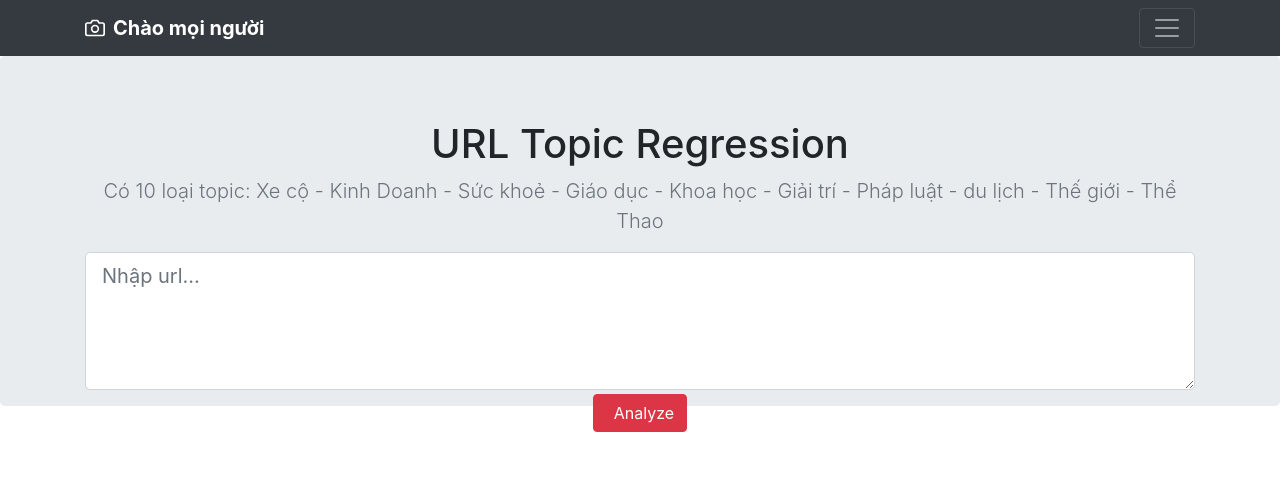
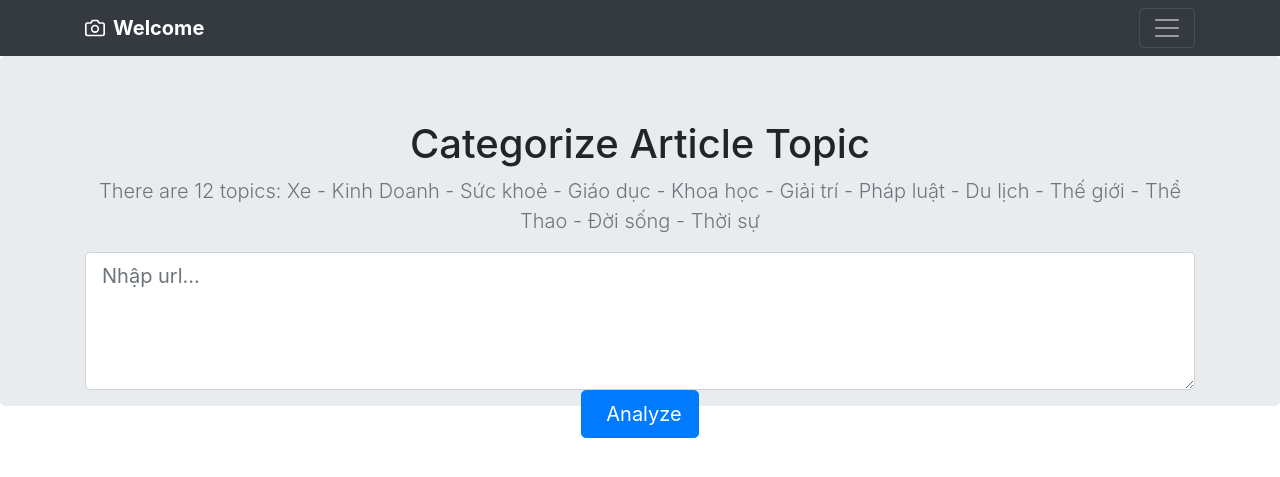
Before and after one commit to Nauddddd/CategorizeArticleTopic, a Django app: page / in a window 1280 px wide. Shown: the top 477 px of the page. Run offline with Django 3.2, Linux system fonts and the light colour scheme; parts of the project's set-up code (start-up, migrations or seed data) failed here and were passed over; some libraries are stand-ins or nearby versions.

Commit message:
First commit

```diff
--- a/regressionTopic/views.py
+++ b/regressionTopic/views.py
@@ -36,16 +36,18 @@ def getContent(url):
 
 # Create your views here.
 def home_view(request):
-    dic = {0: 'the-gioi',
-           1: 'du-lich',
-           2: 'the-thao',
-           3: 'giao-duc',
-           4: 'giai-tri',
-           5: 'phap-luat',
-           6: 'khoa-hoc',
-           7: 'suc-khoe',
-           8: 'kinh-doanh',
-           9: 'oto-xe-may'}
+    dic = {9: 'Thế giới',
+           1: 'Du lịch',
+           6: 'Thể thao',
+           7: 'Giáo dục',
+           4: 'Giải trí',
+           5: 'Pháp luật',
+           2: 'Khoa học',
+           8: 'Sức khỏe',
+           10: 'Kinh doanh',
+           3: 'Xe',
+           11: 'Thời sự',
+           0: 'Đời sống'}
 
     template_name = "index.html"
     l = []
@@ -79,7 +81,7 @@ def home_view(request):
         if len(urls) > 0:
             a = np.array(a).reshape(-1,)
             a = tokenizer.texts_to_sequences(a)
-            a = pad_sequences(a, maxlen=2029)
+            a = pad_sequences(a, maxlen=2001)
             ak = model.predict(a)
 
             for ii in ak:
--- a/templates/index.html
+++ b/templates/index.html
@@ -1,7 +1,7 @@
 <html lang="en">
 
 <head>
-    <title>Topic Paper Regression</title>
+    <title>Categorize Article Topic</title>
     <meta charset="utf-8">
     <meta name="viewport" content="width=device-width, initial-scale=1, shrink-to-fit=no">
     <link rel="stylesheet" href="https://maxcdn.bootstrapcdn.com/bootstrap/4.0.0/css/bootstrap.min.css"
@@ -20,12 +20,12 @@
             <div class="row">
                 <div class="col-sm-8 col-md-7 py-4">
                     <h4 class="text-white">About</h4>
-                    <p class="text-muted">Made by Kien - Quang</p>
+                    <p class="text-muted">Made by Duẫn - Thành</p>
                 </div>
                 <div class="col-sm-4 offset-md-1 py-4">
                     <h4 class="text-white">Contact</h4>
                     <ul class="list-unstyled">
-                        <li><a href="https://www.facebook.com/Phatan.pa/" class="text-white">Like on Facebook</a></li>
+                        <li><a href="https://www.facebook.com/nauddddd/" class="text-white">Like on Facebook</a></li>
                     </ul>
                 </div>
             </div>
@@ -40,7 +40,7 @@
                     <path d="M23 19a2 2 0 0 1-2 2H3a2 2 0 0 1-2-2V8a2 2 0 0 1 2-2h4l2-3h6l2 3h4a2 2 0 0 1 2 2z"></path>
                     <circle cx="12" cy="13" r="4"></circle>
                 </svg>
-                <strong>Chào mọi người</strong>
+                <strong>Welcome</strong>
             </a>
             <button class="navbar-toggler" type="button" data-toggle="collapse" data-target="#navbarHeader"
                     aria-controls="navbarHeader" aria-expanded="false" aria-label="Toggle navigation">
@@ -53,9 +53,9 @@
 
 <section class="jumbotron text-center" style="height: 350px">
     <div class="container">
-        <h1 class="jumbotron-heading">URL Topic Regression</h1>
-        <p class="lead text-muted">Có 10 loại topic: Xe cộ - Kinh Doanh - Sức khoẻ - Giáo dục - Khoa học - Giải trí
-            - Pháp luật - du lịch - Thế giới - Thể Thao</p>
+        <h1 class="jumbotron-heading">Categorize Article Topic</h1>
+        <p class="lead text-muted"> There are 12 topics: Xe - Kinh Doanh - Sức khoẻ - Giáo dục - Khoa học - Giải trí
+            - Pháp luật - Du lịch - Thế giới - Thể Thao - Đời sống - Thời sự</p>
         {#            <input type="text" class="form-control" name="" id=""#}
         {#                   aria-describedby="helpId" placeholder="Nhập url...">#}
         {#            <button class="btn btn-danger mt-1">Enter</button>#}
@@ -67,7 +67,7 @@
 
             {# Button tìm kiếm #}
 
-            <button type="submit" class="btn btn-danger mt-1">
+            <button type="submit" class="btn btn-lg btn-primary">
                 <span class="icon-search icon mr-2"></span>Analyze
             </button>
 
@@ -104,8 +104,8 @@
             labels: data_visual[0],
             datasets: [
                 {
-                    fillColor: "#48A497",
-                    strokeColor: "#48A4D1",
+                    fillColor: "#00FFFF",//"#48A497",
+                    strokeColor:"#000000" ,//"#48A4D1",
                     data: data_visual[1]
                 }
             ]
```
Also changed, not shown: 1 other file.
